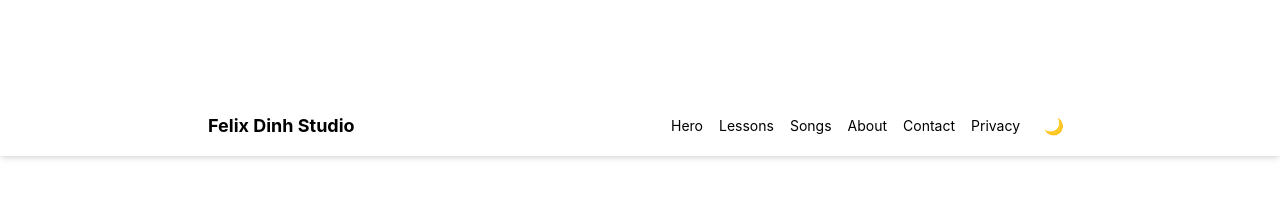
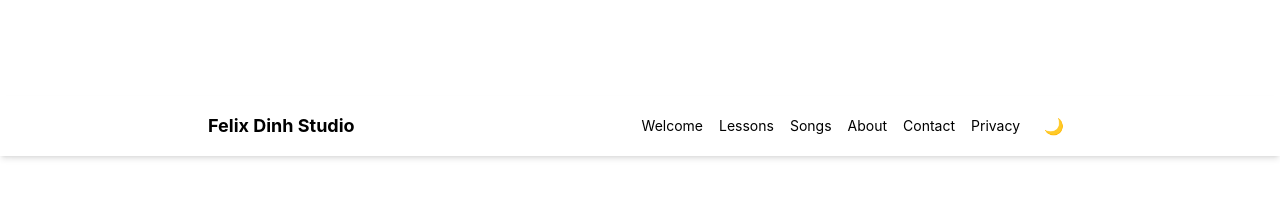
Before and after one commit to fvqd1996/felixdinh-studio, a Next.js app: page / in a window 1280 px wide. Shown: the top 206 px of the page. Built offline with nearby package versions, Linux system fonts and the light colour scheme.

Commit message:
Rename #hero section to #welcome for clarity and tone

```diff
--- a/pages/index.jsx
+++ b/pages/index.jsx
@@ -97,7 +97,7 @@ useEffect(() => {
           <div className="max-w-4xl mx-auto flex justify-between items-center p-4">
             <a href="#hero" className="font-bold text-lg">Felix Dinh Studio</a>
             <div className="space-x-4 flex items-center">
-              {['hero','lessons','songs','about','contact','privacy'].map(id => (
+              {['welcome','lessons','songs','about','contact','privacy'].map(id => (
                 <a key={id} href={`#${id}`} className="hover:underline text-sm capitalize">{id}</a>
               ))}
               <button onClick={() => setDarkMode(!darkMode)} aria-label="Toggle dark mode" className="px-2">{darkMode ? '☀️' : '🌙'}</button>
@@ -105,7 +105,7 @@ useEffect(() => {
           </div>
         </nav>
 
-        <section id="hero" className="pt-20"></section>
+        <section id="welcome" className="pt-20"></section>
         <motion.div initial="hidden" whileInView="visible" viewport={{ once:true }} variants={fadeIn} custom={0.2} className="text-center">
           <h1 className="font-cursive text-4xl sm:text-5xl tracking-tight mb-6">Felix Dinh Studio</h1>
         </motion.div>
@@ -119,7 +119,7 @@ useEffect(() => {
         </motion.section>
 
         {/* Piano Lessons */}
-        <motion.section initial="hidden" whileInView="visible" viewport={{ once:true }} variants={fadeIn} custom={2} className="bg-gray-50 shadow-lg rounded-2xl p-6 max-w-3xl mx-auto">
+        <motion.section id="lessons" initial="hidden" whileInView="visible" viewport={{ once:true }} variants={fadeIn} custom={2} className="bg-gray-50 shadow-lg rounded-2xl p-6 max-w-3xl mx-auto">
           <h2 className="text-xl sm:text-2xl font-semibold mb-3">🎹 Piano Lessons with Soul</h2>
           <p className="mb-3 text-sm sm:text-base">I teach beginners, returners, and passionate learners. Expression comes first — not dry drills. My approach is intuitive, emotionally grounded, and centred on unlocking feeling, not just reading notes.</p>
           <p className="mb-3 text-sm sm:text-base">This is a quiet return to the music I grew up with – shared with students who care. <strong>Availability is limited</strong> – but if you feel a spark, I’d love to help you begin.</p>
@@ -134,7 +134,7 @@ useEffect(() => {
         </motion.section>
 
         {/* Original Songs */}
-        <motion.section initial="hidden" whileInView="visible" viewport={{ once:true }} variants={fadeIn} custom={3} className="bg-gray-50 shadow-lg rounded-2xl p-6 max-w-3xl mx-auto">
+        <motion.section id="songs" initial="hidden" whileInView="visible" viewport={{ once:true }} variants={fadeIn} custom={3} className="bg-gray-50 shadow-lg rounded-2xl p-6 max-w-3xl mx-auto">
           <h2 className="text-xl sm:text-2xl font-semibold mb-3">🎼 Original Songs – Coming Soon</h2>
           <p className="mb-3 text-sm sm:text-base">I write and record lyrical, piano-driven songs shaped by memory, myth, and the sea. Demos are currently in the works. This space will grow as the music takes form.</p>
           <blockquote className="italic text-gray-600 border-l-4 border-gray-400 pl-4 text-sm sm:text-base">
```
